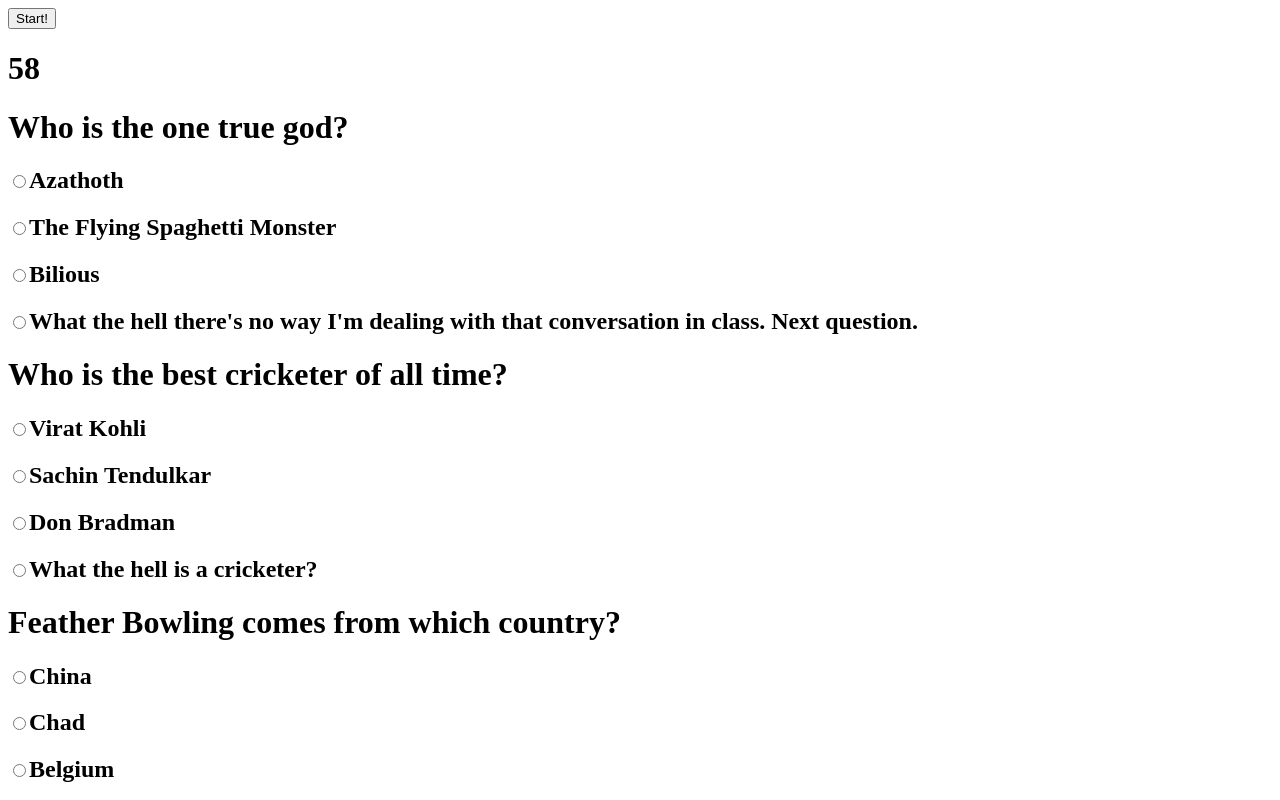
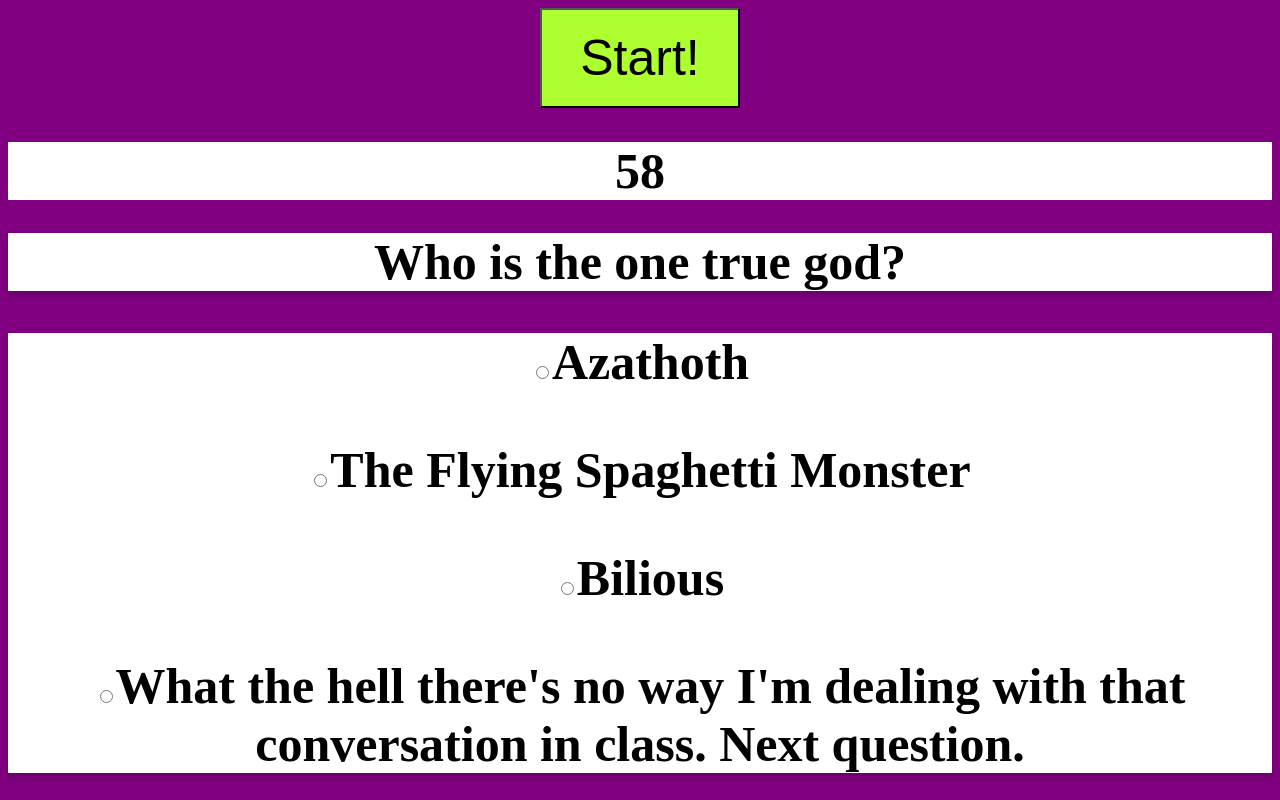
Before and after one commit to RKutner/TriviaGame, a plain HTML site: page index.html in a window 1280 px wide. Both pictures are taken after a click on the button "Start!". Shown: the top 800 px of the page. Drawn offline with nearby package versions, Linux system fonts and the light colour scheme.

Commit message:
imperfect, but sufficient

```diff
--- a/assets/css/style.css
+++ b/assets/css/style.css
@@ -0,0 +1,33 @@
+*{text-align: center;
+background-color:purple;
+font-size: 50px;
+}
+
+
+.card {
+  /* Add shadows to create the "card" effect */
+  box-shadow: 0 4px 8px 0 rgba(0, 0, 0, 0.2);
+  transition: 0.3s;
+}
+
+/* On mouse-over, add a deeper shadow */
+.card:hover {
+  box-shadow: 0 8px 16px 0 rgba(0, 0, 0, 0.2);
+}
+
+/* Add some padding inside the card container */
+.container {
+  padding: 2px 16px;
+}
+
+.card{background-color: white;}
+h2{background-color: white;}
+h1{background-color: white;}
+#timer{background-color: white;}
+
+#startTimer{
+    height:100px;
+    width:200px;
+    background-color: greenyellow;
+
+}
--- a/assets/javascript/app.js
+++ b/assets/javascript/app.js
@@ -24,22 +24,24 @@ for(let i = 0; i < questions.length; i++){
 
     $questionP.text(question)
     $questionDiv.append($questionP)
+    $questionDiv.addClass("card")
 
     const $answerDiv = $('<div>');
-    for(let i = 0; i < currentQuestion.answers.length; i++){
-        const currentAnswer = currentQuestion.answers[i];
+    for(let j = 0; j < currentQuestion.answers.length; j++){
+        const currentAnswer = currentQuestion.answers[j];
         const $answerP = $('<h2>').text(currentAnswer);
-        const $radio= $(`<input type='radio' name= ${(quiz(questions[i]))}>`)
+        const $radio= $(`<input type='radio' name= ${i}>`)
         $answerDiv.append($answerP)
-        $answerP.addClass($([i]))
         $answerP.prepend($radio)
         $answerDiv.append($("<p>"))
-        if(i==4){($answerP).addClass("right")}
+        if(j==4){($answerP).addClass("right")}
         else{($answerP).addClass("wrong")}
+        $answerDiv.addClass("card")
     }
     $answerDiv.hide();
     $questionDiv.hide();
     $('.questions').append($questionDiv, $answerDiv)
+
 
 $("#startTimer").on('click', (event)=> {
     event.preventDefault();
--- a/index.html
+++ b/index.html
@@ -1,16 +1,20 @@
 <!DOCTYPE html>
 <html lang="en">
+
 
 <head>
     <meta charset="UTF-8">
     <meta name="viewport" content="width=device-width, initial-scale=1.0">
     <meta http-equiv="X-UA-Compatible" content="ie=edge">
     <title>Document</title>
+    <link rel="stylesheet" href="./assets/css/style.css">
 </head>
 
 <body>
     <button type="button" id=startTimer>Start!</button>
-    <h1><div id="timer"></div></h1>
+    <h1>
+        <div id="timer"></div>
+    </h1>
     <form>
 
     </form>
@@ -23,4 +27,6 @@
     <script type="text/javascript" src="./assets/javascript/app.js"></script>
 </body>
 
+</body>
+
 </html>
```
